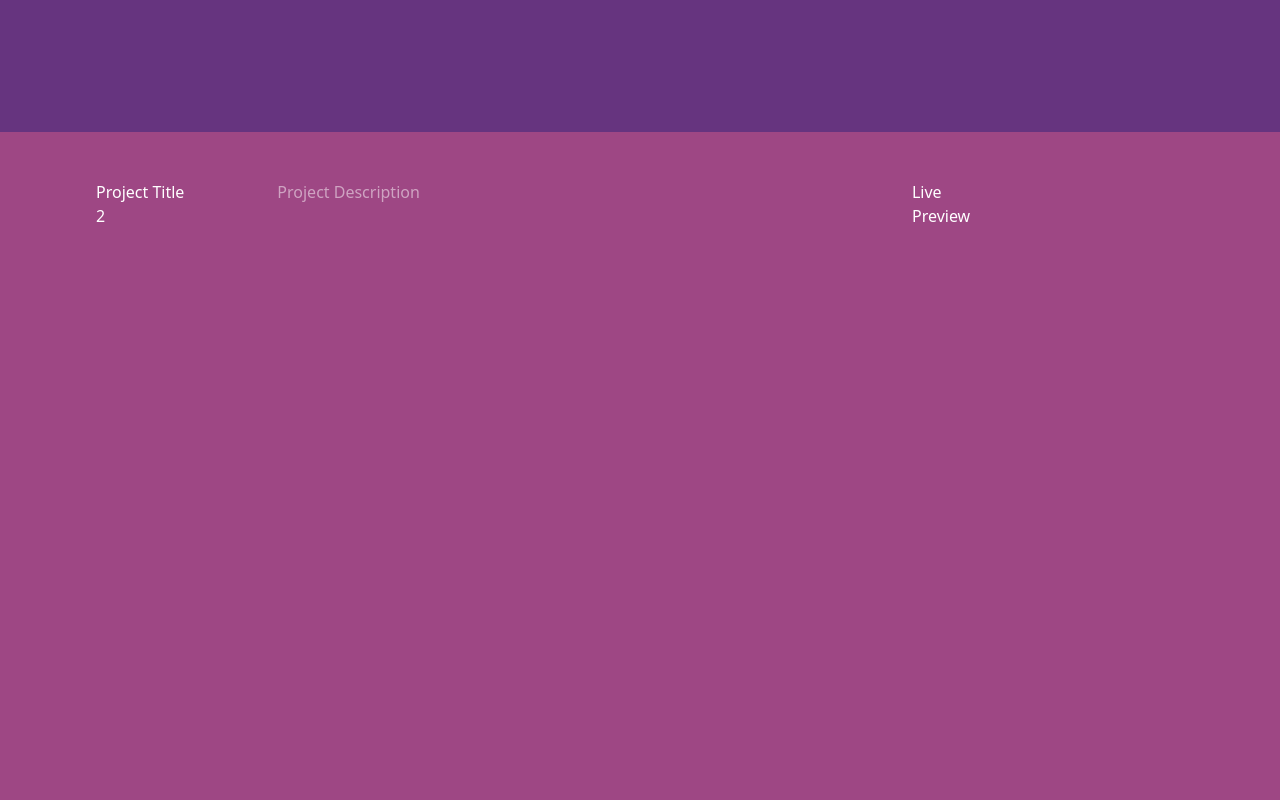
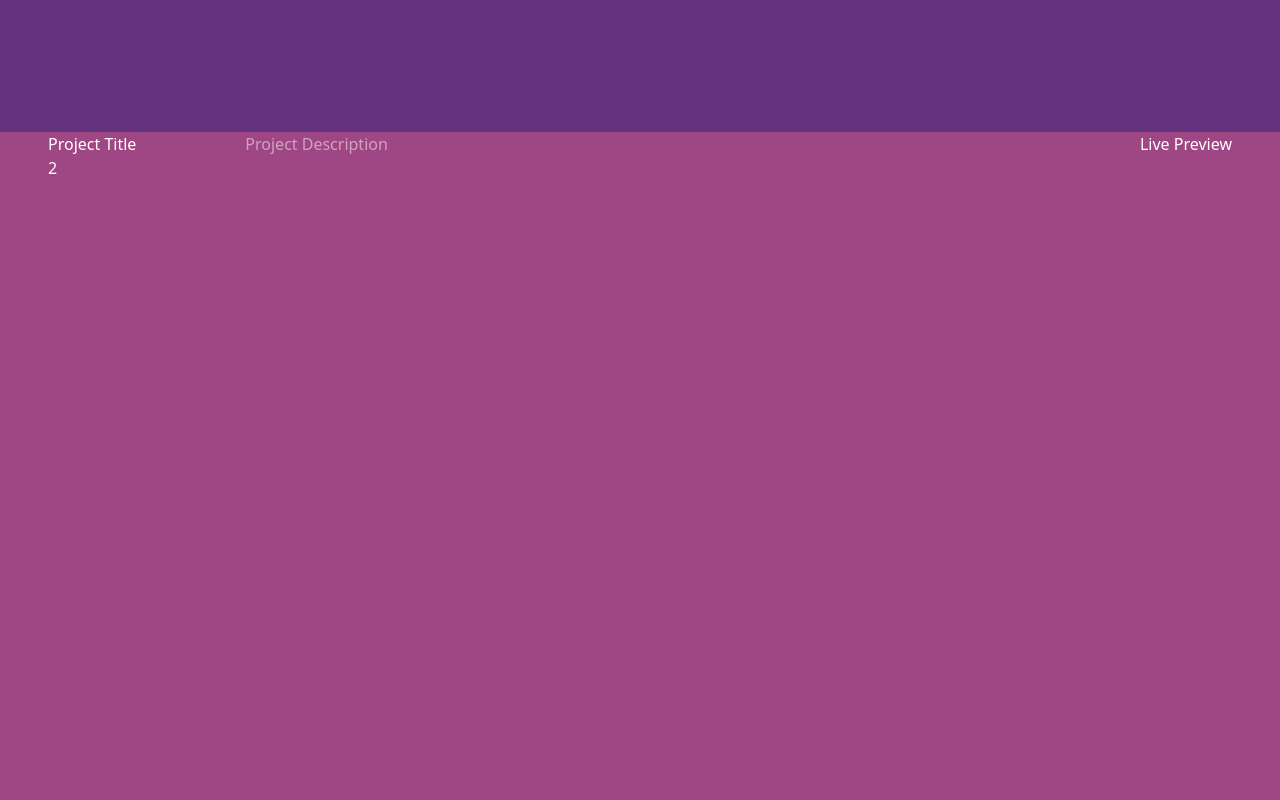
Before and after one commit to sammarxz/smarxz, a Next.js app: page / in a window 1280 px wide. Shown: the part 1420-2220 px from the top of the page. Built offline with nearby package versions, Linux system fonts and the light colour scheme.

Commit message:
grid adjustments

```diff
--- a/components/GetInTouch/styles.module.css
+++ b/components/GetInTouch/styles.module.css
@@ -1,10 +1,17 @@
 .getInTouch {
-  width: 140px;
+  width: 100%;
   text-align: left;
+}
+
+@media (min-width: 550px) {
+  .getInTouch {
+    text-align: right;
+  }
 }
 
 .list {
   margin-top: 12px;
+  /* text-align: left; */
 }
 
 .item {
--- a/components/Project/index.tsx
+++ b/components/Project/index.tsx
@@ -34,7 +34,7 @@ const Project = ({ id, title, description, link, bg, textColor, index } : Projec
         id={slug}
         className={`
           ${styles.project}
-          container container--${containersScales[index]}
+          container container--${containersScales[index]} pt--0
         `}
         style={{
           "--bg": bg,
@@ -50,7 +50,7 @@ const Project = ({ id, title, description, link, bg, textColor, index } : Projec
         }}
       >
         <motion.div
-          className={`${styles.info} container container--${containersScales[index]} grid pt--0`}
+          className={`${styles.info} grid pt--0`}
           initial={{ opacity: 0 }}
           whileInView={{
             opacity: 1,
--- a/styles/main.css
+++ b/styles/main.css
@@ -137,6 +137,7 @@ ol,ul {
 
 .grid--link {
   grid-area: link;
+  text-align: left;
 }
 
 
@@ -189,6 +190,10 @@ ol,ul {
     display: grid;
     grid-template-columns: repeat(var(--grid-cols), 1fr);
     grid-template-areas:
-    "title . description description . . . . . link"
+    "title . description description . . . . . . link link"
+  }
+
+  .grid--link {
+    text-align: right;
   }
 }
```
